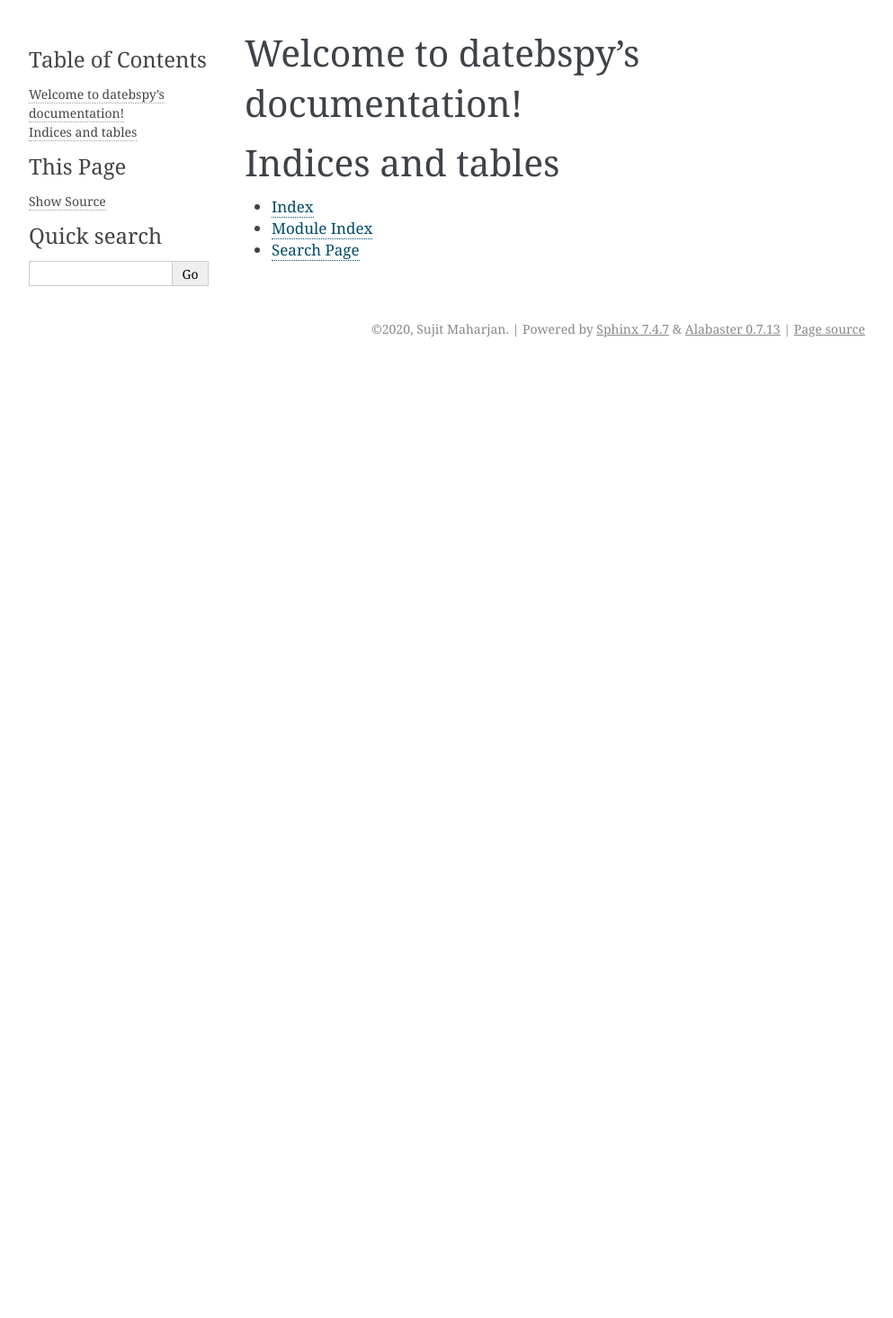
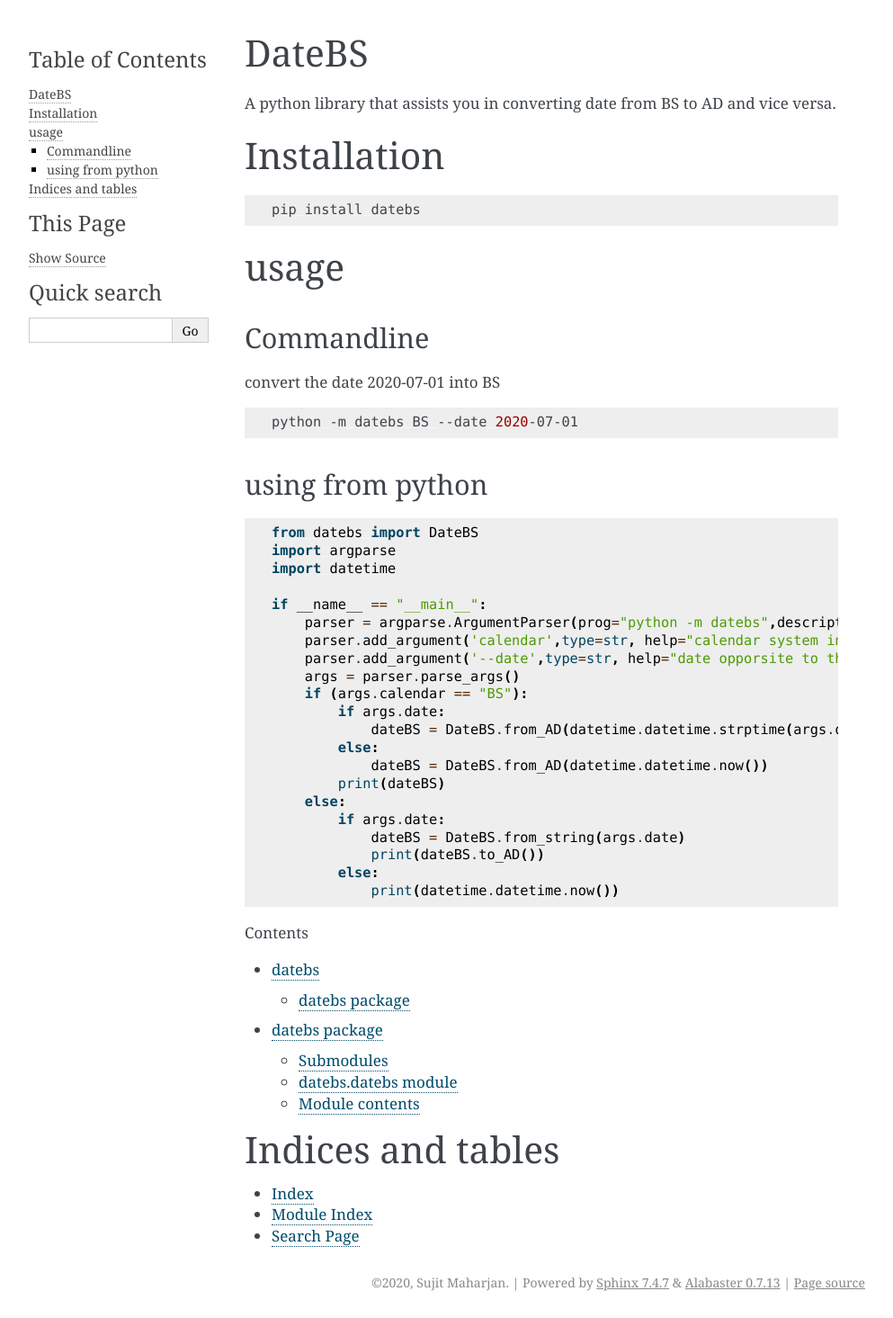
Before and after one commit to shubhajeet/datebspy, a Sphinx documentation site: the page built from docs/source/index.rst, in a window 1280 px wide. Shown: the whole page at 90% size, without its empty margins (148-1141 px from the left). Built offline with Sphinx 7.4.7, drawn with Linux system fonts in a browser that asks for light colours; before the commit the page ends 900 px from its top, so only the background shows below that.

Commit message:
doc related changes

```diff
--- a/docs/source/conf.py
+++ b/docs/source/conf.py
@@ -10,9 +10,9 @@
 # add these directories to sys.path here. If the directory is relative to the
 # documentation root, use os.path.abspath to make it absolute, like shown here.
 #
-# import os
-# import sys
-# sys.path.insert(0, os.path.abspath('.'))
+import os
+import sys
+sys.path.insert(0, os.path.abspath('../..'))
 
 
 # -- Project information -----------------------------------------------------
--- a/docs/source/index.rst
+++ b/docs/source/index.rst
@@ -1,16 +1,62 @@
-.. datebspy documentation master file, created by
-   sphinx-quickstart on Mon Aug 10 12:48:09 2020.
-   You can adapt this file completely to your liking, but it should at least
-   contain the root `toctree` directive.
+DateBS
+======
 
-Welcome to datebspy's documentation!
-====================================
+A python library that assists you in converting date from BS to AD and vice versa.
+
+Installation
+============
+.. code-block:: bash
+
+   pip install datebs
+
+
+usage
+=====
+
+Commandline
+-----------
+
+convert the date 2020-07-01 into BS
+
+.. code-block:: bash
+
+   python -m datebs BS --date 2020-07-01
+
+
+using from python
+-----------------
+
+.. code-block:: python
+
+   from datebs import DateBS
+   import argparse
+   import datetime
+
+   if __name__ == "__main__":
+       parser = argparse.ArgumentParser(prog="python -m datebs",description='Convert date from BS to AD and vice-versa')
+       parser.add_argument('calendar',type=str, help="calendar system in which date is to be displayed [AD|BS]")
+       parser.add_argument('--date',type=str, help="date opporsite to the calendar system")
+       args = parser.parse_args()
+       if (args.calendar == "BS"):
+           if args.date:
+               dateBS = DateBS.from_AD(datetime.datetime.strptime(args.date, "%Y-%m-%d"))
+           else:
+               dateBS = DateBS.from_AD(datetime.datetime.now())
+           print(dateBS)
+       else:
+           if args.date:
+               dateBS = DateBS.from_string(args.date)
+               print(dateBS.to_AD())
+           else:
+               print(datetime.datetime.now())
 
 .. toctree::
    :maxdepth: 2
-   :caption: Contents:
+   :caption: Contents
 
 
+   modules
+   datebs
 
 Indices and tables
 ==================
```
Also changed, not shown: 1 other file.
